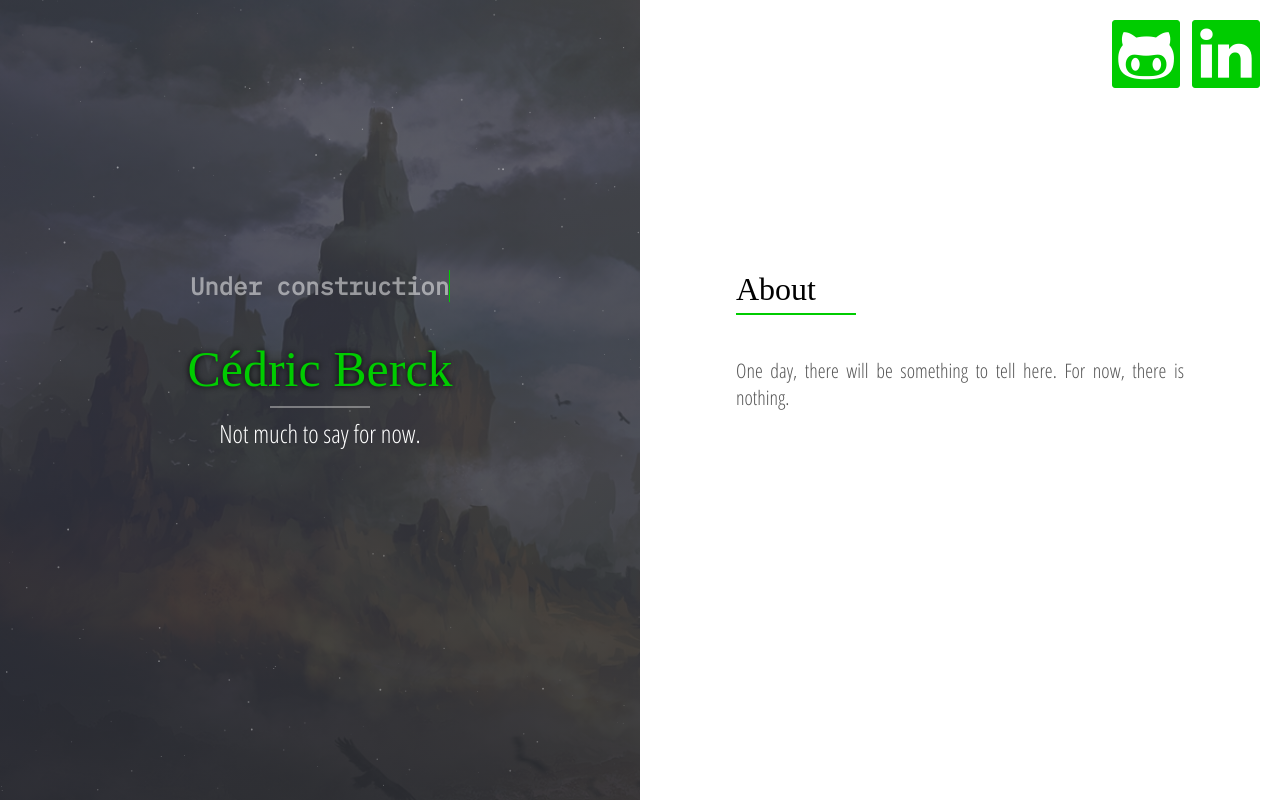
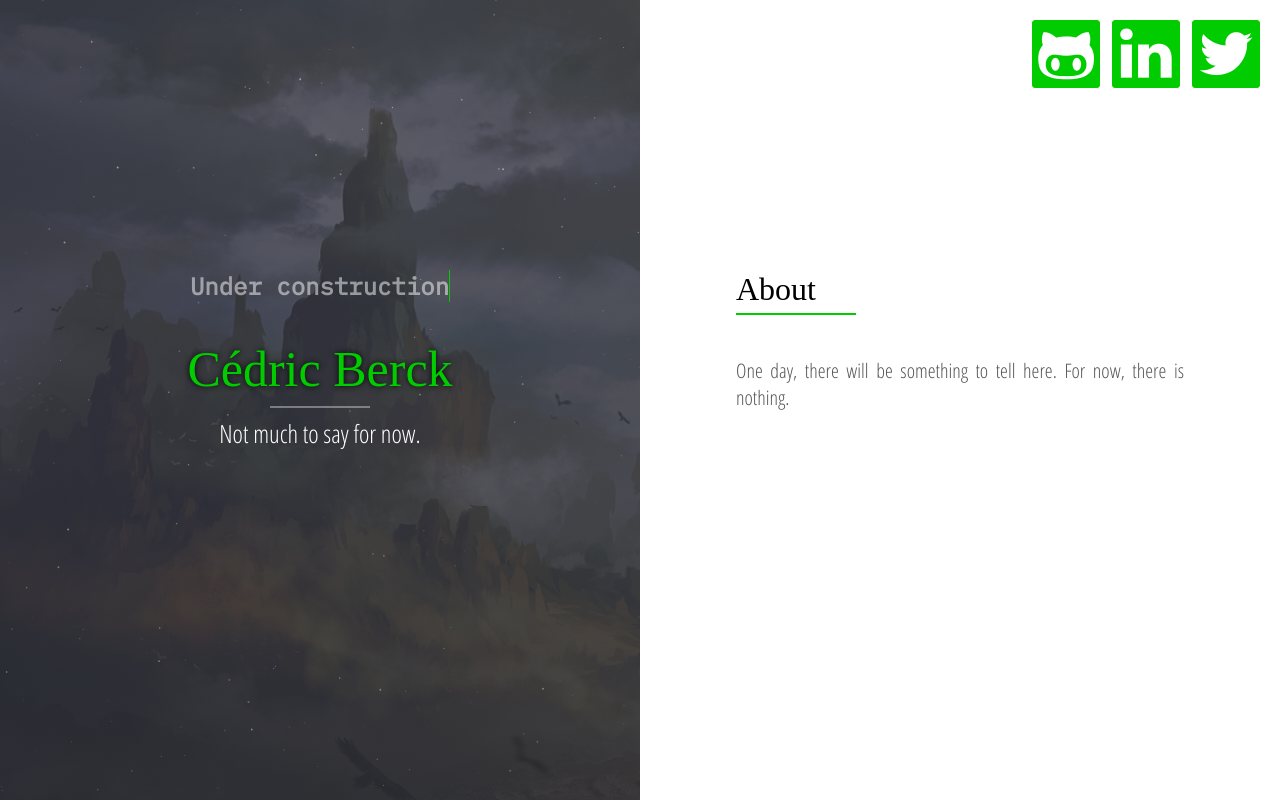
Before and after one commit to cberck/cberck.github.io, a plain HTML site: page index.html in a window 1280 px wide. Drawn offline with Linux system fonts and the light colour scheme; a web font is replaced by a local one.

Commit message:
Update index.html

```diff
--- a/index.html
+++ b/index.html
@@ -37,6 +37,9 @@
             <a href="#">
                 <i class="fa fa-linkedin" aria-hidden="true"></i>
             </a>
+            <a href="#">
+                <i class="fa fa-twitter" aria-hidden="true"></i>
+            </a>
         </div>
 
     </div>
```
